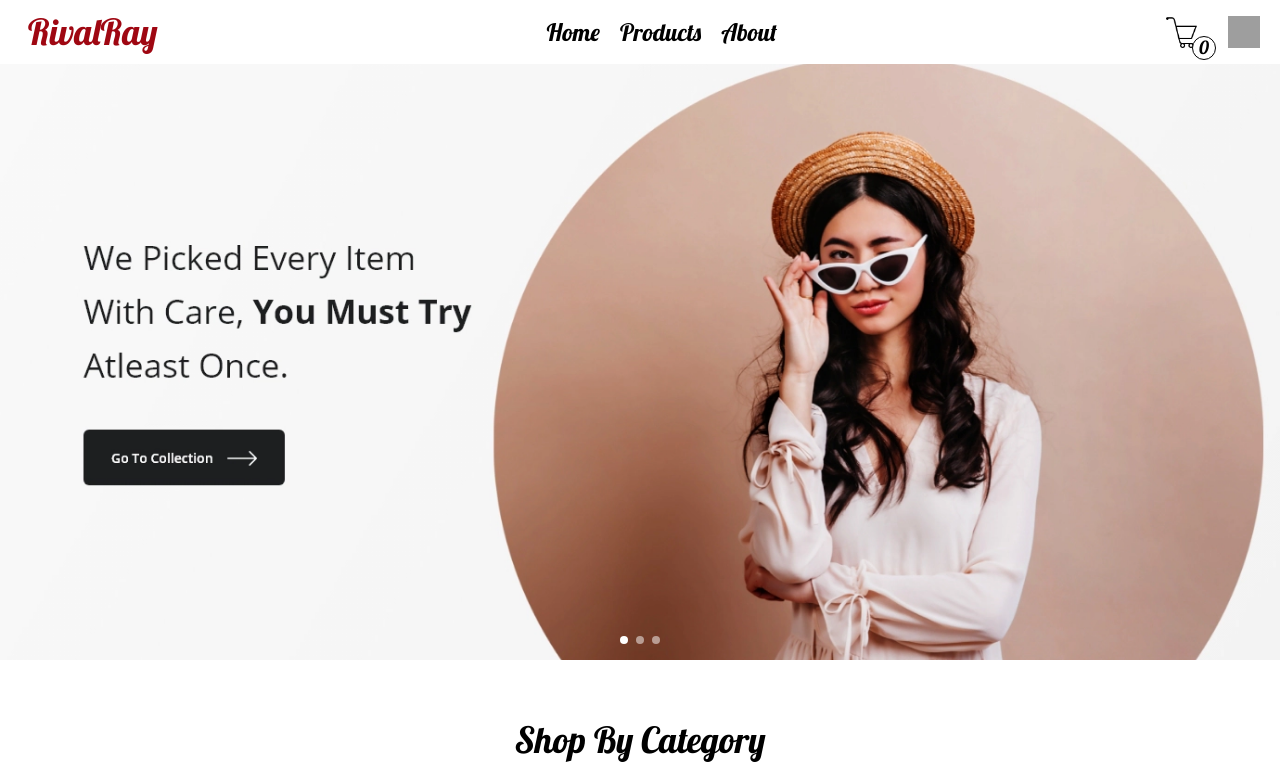
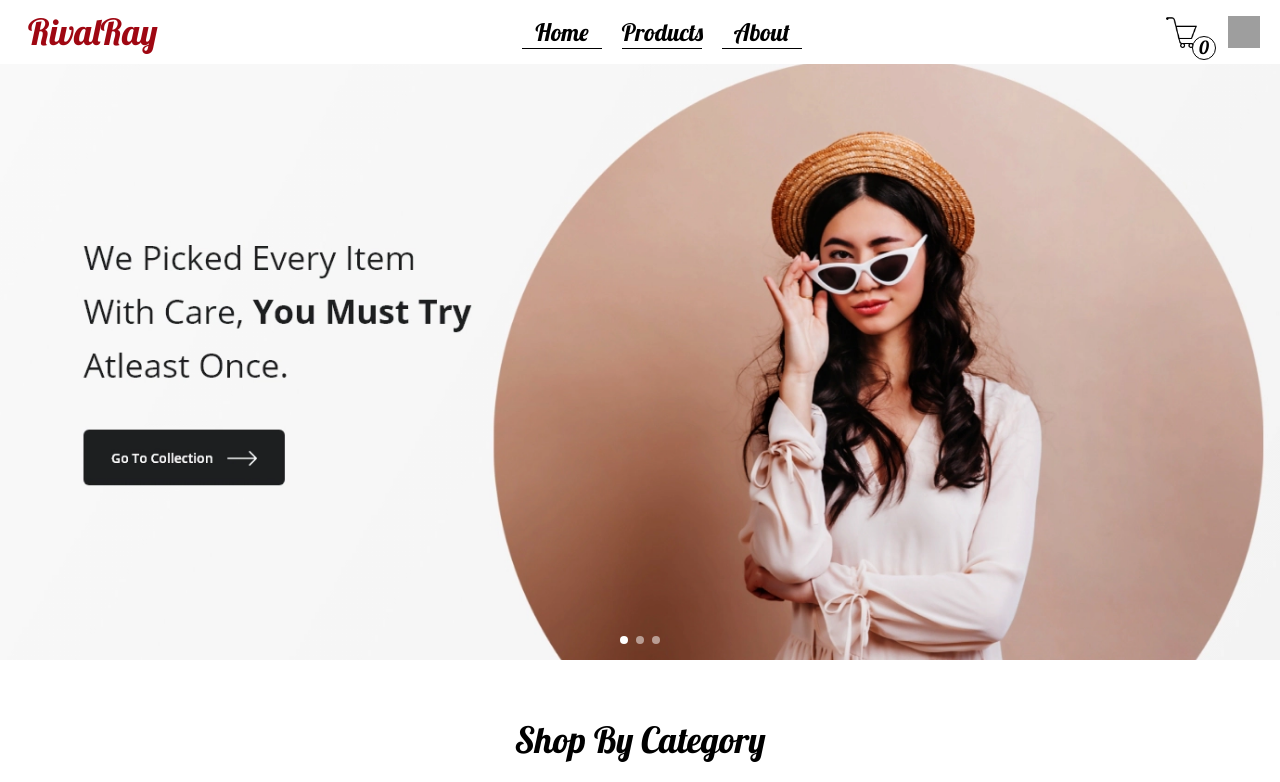
Before and after one commit to Shahriar-Sohan/BasicEcommerceWeb, a React (Vite) app in the folder client/: page / in a window 1280 px wide. Shown: the top 782 px of the page. Built offline with nearby package versions, Linux system fonts and the light colour scheme; grey boxes are pictures that could not be loaded.

Commit message:
fixed navbar design

```diff
--- a/client/src/component/Navbar.jsx
+++ b/client/src/component/Navbar.jsx
@@ -38,10 +38,16 @@ function Navbar() {
 
 
             {/* NavList - hidden on mobile unless menu is open */}
-            <ul className={`absolute md:relative top-full left-0 w-full md:w-auto bg-white md:bg-transparent py-4 md:py-0 md:text-2xl flex flex-col md:flex-row gap-5 items-center transition-all duration-300 ${mobileMenuOpen ? 'opacity-100 visible' : 'opacity-0 invisible md:opacity-100 md:visible'} md:flex`}>
-                <li className="py-2 md:py-0"><Link to='/' onClick={() => setMobileMenuOpen(false)}>Home</Link></li>
-                <li className="py-2 md:py-0"><Link to='/products' onClick={() => setMobileMenuOpen(false)}>Products</Link></li>
-                <li className="py-2 md:py-0"><Link to='/about' onClick={() => setMobileMenuOpen(false)}>About</Link></li>
+            <ul className={`absolute md:relative top-full left-0 w-full md:w-auto bg-white md:bg-transparent py-4 md:py-0 md:text-2xl flex flex-col md:flex-row gap-5 items-center justify-center transition-all duration-300 ${mobileMenuOpen ? 'opacity-100 visible' : 'opacity-0 invisible md:opacity-100 md:visible'} md:flex`}>
+                <li className="py-2 md:py-0 border-b-1 border-black w-20 text-center">
+                    <Link to='/' onClick={() => setMobileMenuOpen(false)}>Home</Link>
+                </li>
+                <li className="py-2 md:py-0 border-b-1 border-black w-20 text-center">
+                    <Link to='/products' onClick={() => setMobileMenuOpen(false)}>Products</Link>
+                </li>
+                <li className="py-2 md:py-0 border-b-1 border-black w-20 text-center">
+                    <Link to='/about' onClick={() => setMobileMenuOpen(false)}>About</Link>
+                </li>
             </ul>
 
             {/* Cart and ProfilePic */}
```
